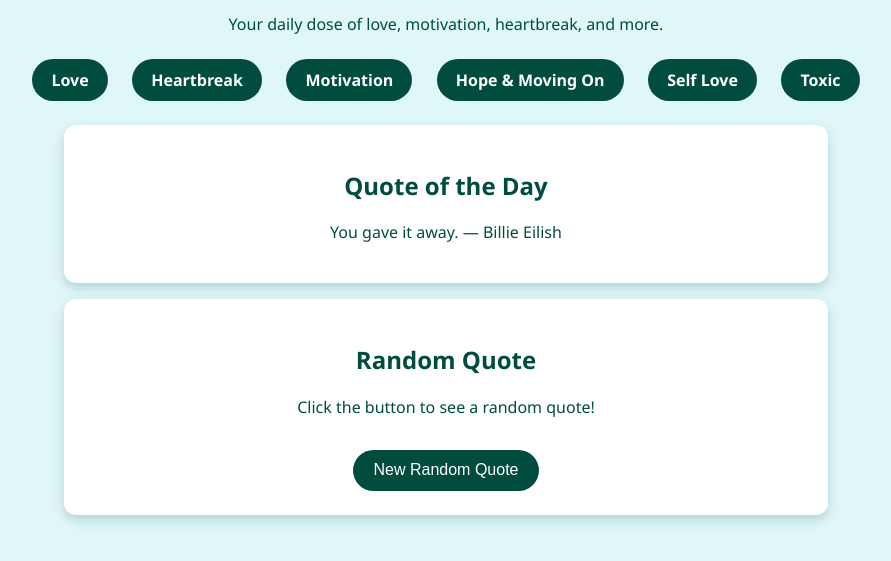
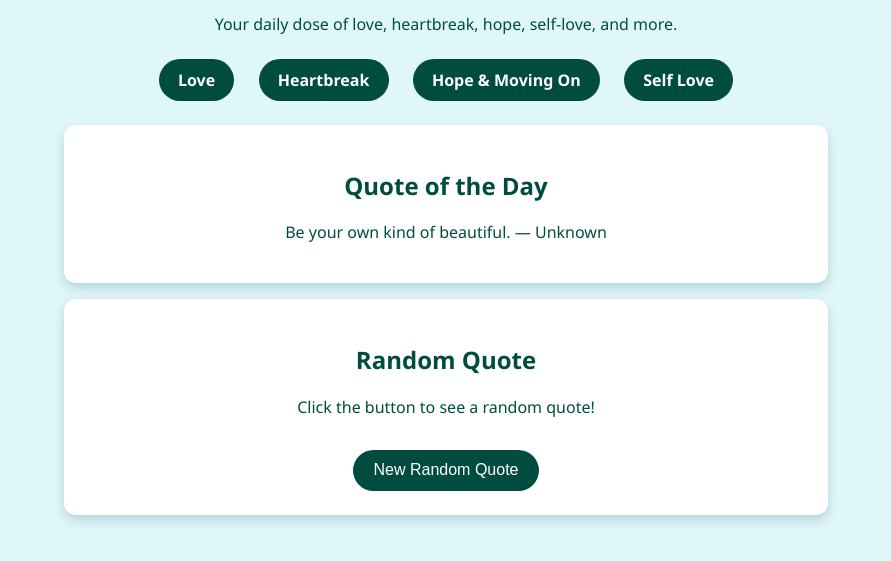
Before and after one commit to Carrew/Status-and-Music-Quotes-, a plain HTML site: page index.html in a window 1280 px wide. Shown: the part 99-660 px from the top of the page, without its empty margins (194-1085 px from the left). Drawn offline with Linux system fonts and the light colour scheme.

Commit message:
Update index.html

```diff
--- a/index.html
+++ b/index.html
@@ -59,16 +59,14 @@
 <body>
 
 <h1>Welcome to Carrew's Status and Music Quotes</h1>
-<p>Your daily dose of love, motivation, heartbreak, and more.</p>
+<p>Your daily dose of love, heartbreak, hope, self-love, and more.</p>
 
 <nav>
   <a href="love.html">Love</a>
   <a href="heartbreak.html">Heartbreak</a>
-  <a href="motivation.html">Motivation</a>
   <a href="hope.html">Hope & Moving On</a>
   <a href="self-love.html">Self Love</a>
-  <a href="toxic.html">Toxic</a>
-  <!-- Add more categories as you build them -->
+  <!-- Removed Toxic and Motivation links -->
 </nav>
 
 <div class="quote-box">
@@ -83,36 +81,28 @@
 </div>
 
 <script>
-  // Combined quotes from all categories (just a sample, expand with all your quotes)
+  // Quotes from current categories only
   const allQuotes = [
-    // Love quotes (sample)
+    // Love
     "I just want to hold you close. — The Beatles",
     "You’re the reason I believe in love. — Celine Dion",
-    // Heartbreak quotes (sample)
+    // Heartbreak
     "I’m scared to be lonely, but I’m still waiting on you. — Olivia Rodrigo",
     "You gave it away. — Billie Eilish",
-    // Motivation quotes (sample)
-    "The best way to get started is to quit talking and begin doing. — Walt Disney",
-    "Don’t stop until you’re proud. — Unknown",
-    // Hope quotes (sample)
+    // Hope & Moving On
     "Keep your eyes on the stars and your feet on the ground. — Theodore Roosevelt",
     "I’ll rise up, rise like the day. — Andra Day",
-    // Self Love quotes (sample)
+    // Self Love
     "You yourself, as much as anybody in the entire universe, deserve your love and affection. — Buddha",
-    "Be your own kind of beautiful. — Unknown",
-    // Toxic quotes (sample)
-    "Some people create their own storms and then get mad when it rains. — Unknown",
-    "Toxic relationships will kill your spirit slowly. — Unknown",
+    "Be your own kind of beautiful. — Unknown"
   ];
 
-  // Quote of the Day logic
   function getQuoteOfDay() {
     const today = new Date();
     const dayNumber = today.getDate() + today.getMonth() * 31;
     return allQuotes[dayNumber % allQuotes.length];
   }
 
-  // Random quote logic
   function getRandomQuote() {
     const randomIndex = Math.floor(Math.random() * allQuotes.length);
     return allQuotes[randomIndex];
```
